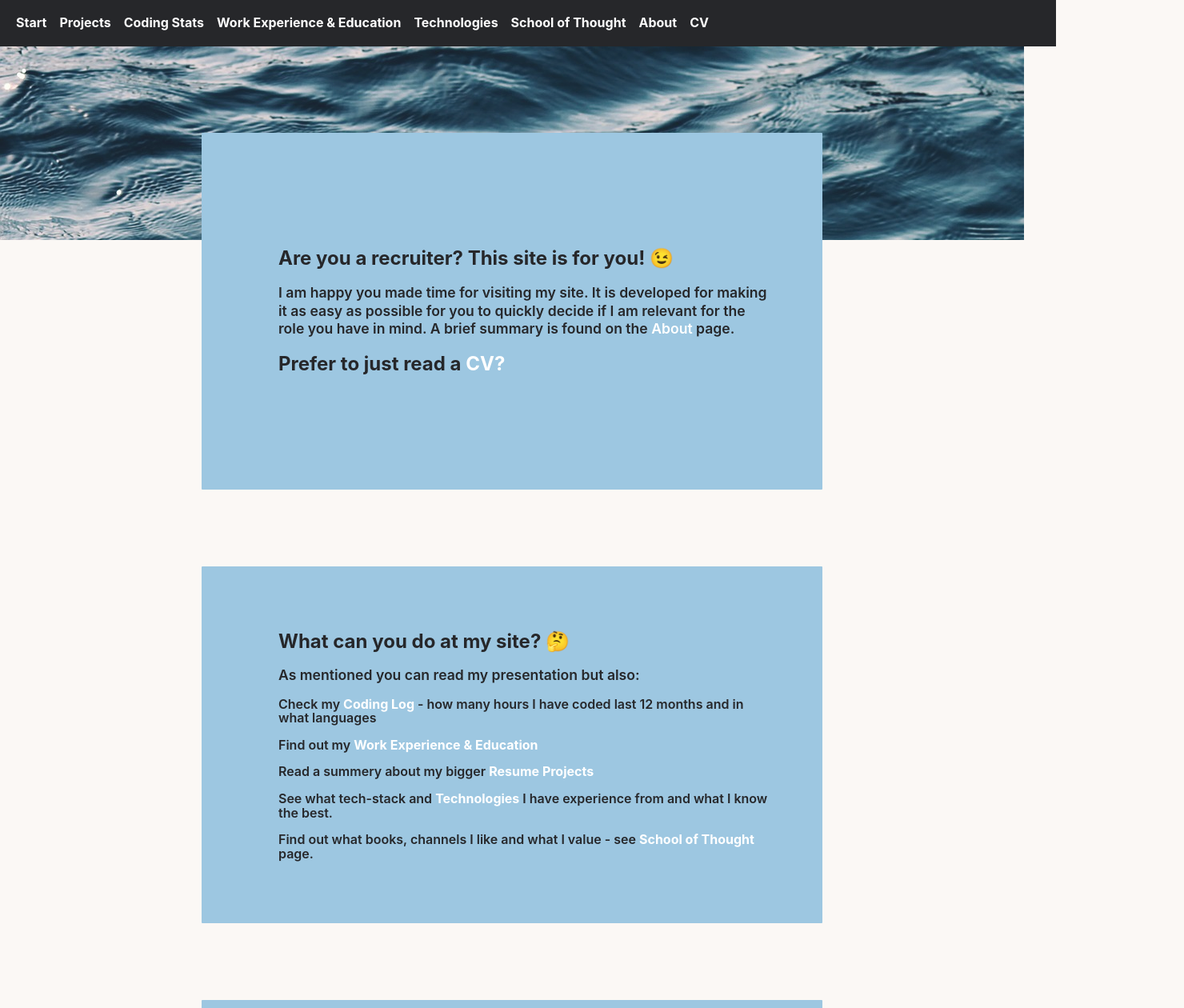
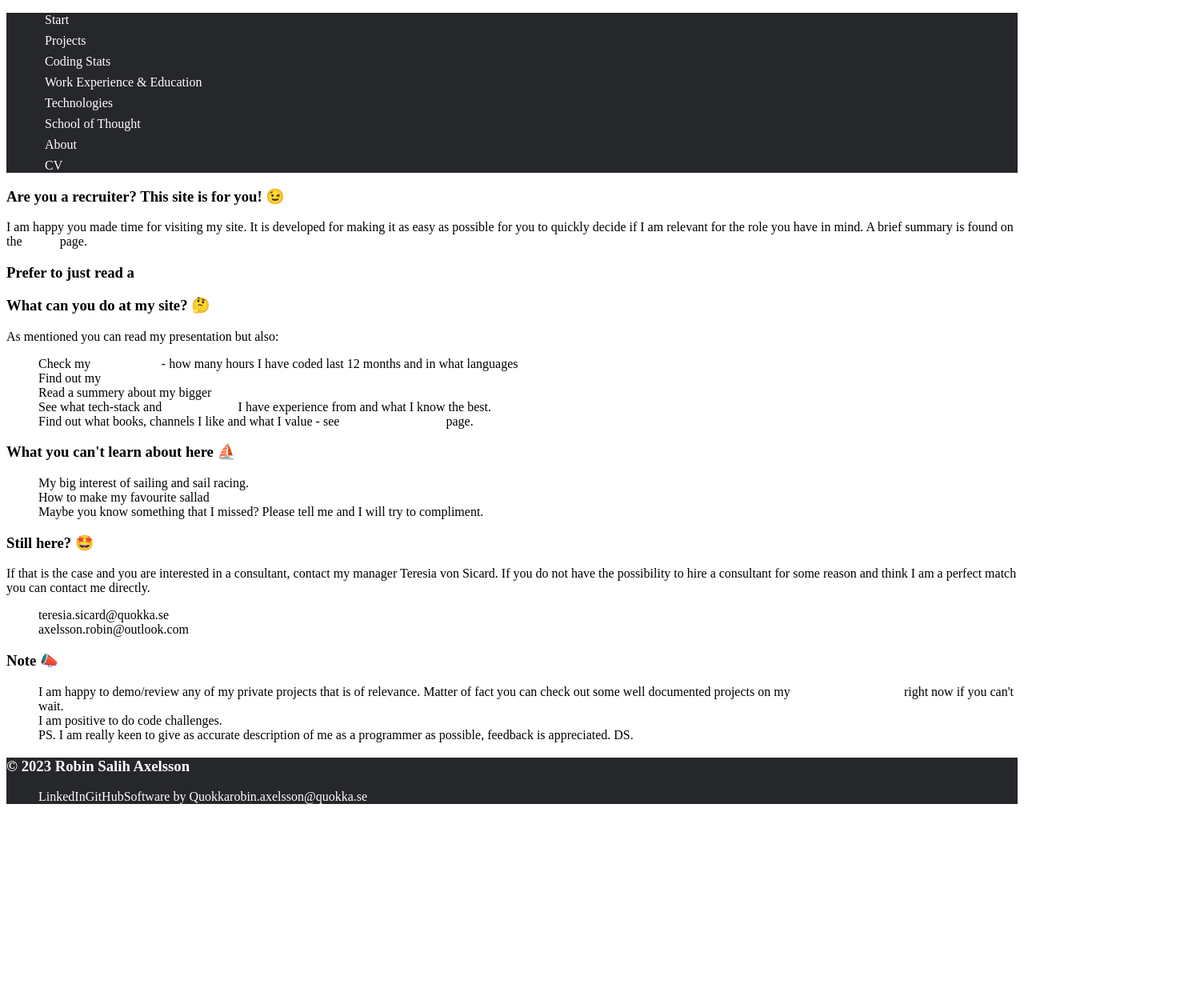
Before and after one commit to RobinAxelsson/personal-jam, a Next.js app: page / in a window 1280 px wide. Shown: the top 1260 px of the page at 80% size, 1480 px wide, since content can reach past the window. After the commit the page ends 1021 px from the top, so only its background shows below. Built offline with nearby package versions, Linux system fonts and the light colour scheme.

Commit message:
no styling

```diff
--- a/styles/globals.css
+++ b/styles/globals.css
@@ -14,7 +14,7 @@
   --fs-500: 1.2rem;
   --fs-400: 1rem;
 }
-
+/*
 @media (min-width: 650px) {
   :root {
     --default-margin: 1rem;
@@ -63,20 +63,18 @@ figure {
 .accent-word {
   color: var(--clr-font-contrast);
 }
-
+*/
 body {
-  color: var(--clr-primary);
-  background-color: var(--clr-bg);
+  /* background-color: var(--clr-bg);
   font-family: -apple-system, BlinkMacSystemFont, Segoe UI, Roboto, Oxygen, Ubuntu,
-    Cantarell, Fira Sans, Droid Sans, Helvetica Neue, sans-serif;
-  display: flex;
+    Cantarell, Fira Sans, Droid Sans, Helvetica Neue, sans-serif; */
+  /* display: flex;
   flex-direction: column;
-  min-height: 100vh;
-  font-weight: 600;
-  line-height: 1.5em;
-  align-items: center;
+  min-height: 100vh; */
+  /* line-height: 1.5em;
+  align-items: center; */
 }
-
+/*
 .background-image {
   position: absolute;
   z-index: -1;
@@ -87,6 +85,8 @@ body {
   width: 100%;
   height: 300px;
 }
+*/
+
 
 ul {
   list-style: none;
@@ -107,44 +107,55 @@ footer {
   background-color: var(--clr-font-primary);
 }
 
+/* * {
+  border-width: 1px;
+  border-style: solid;
+} */
+
+
 footer {
-  position:absolute;
+  /* position:absolute;
+  right: 0;
   left:0;
-  padding: 100px;
-  width: 100%;
-  overflow: hidden;
-  display: block;
+  bottom: 0; */
+  /* width: 100%; */
+  /* padding-block: 100px;
+  margin: 0 auto;
+  overflow: hidden; */
 }
 
 footer ul {
-  display: flex;
+  /* display: flex;
   flex-direction: column;
-  margin: var(--default-margin);
+  margin: var(--default-margin); */
 }
 
 header {
-  width: 100%;
-  /* right: 0; */
+  /* width: 100%;
+  right: 0;
   font-weight: bold;
-  top: 0;
-  display: flex;
-  border-width: 0px;
+  top: 0; */
+  /* display: flex;
+  flex-direction: column; */
+  /* border-width: 0px;
   padding: 20px;
   opacity: 1;
-  left: 0;
-  overflow: hidden;
-  position: fixed;
+  left: 0; */
+  /* overflow: hidden; */
+  /* position: fixed; */
 }
 
 nav ul {
-  display: flex;
+  /* display: flex;
   flex-wrap: wrap;
-  gap: 1rem;
+  gap: 1rem; */
 }
 
 nav ul li {
-  margin: 0;
+  margin: 0.5rem;
 }
+
+/*
 
 main {
   margin-top: 250px;
@@ -246,4 +257,4 @@ header:active {
   .hero-section-content {
     display: block;
   }
-}
+} */
```
